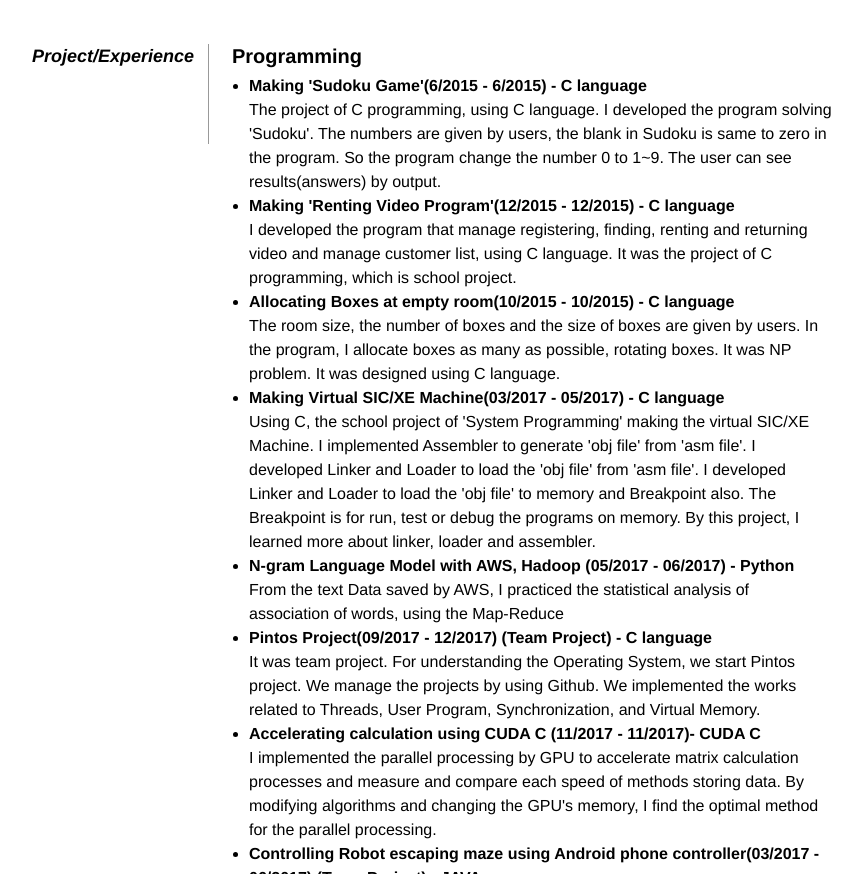
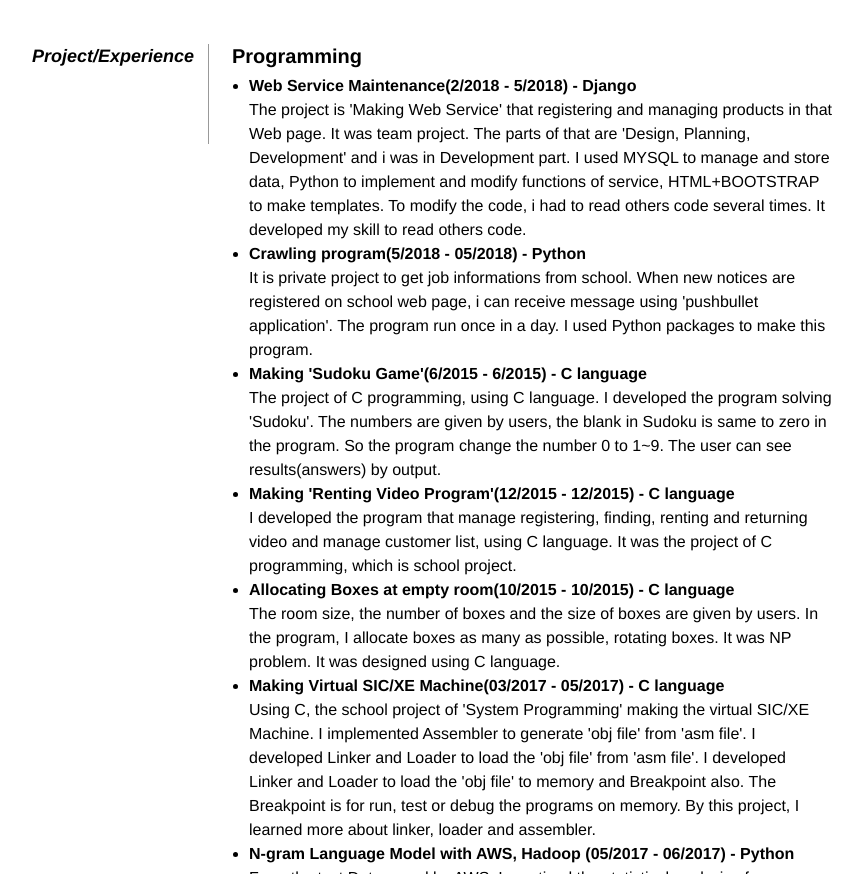
Before and after one commit to micaellajimini/micaellajimini.github.io, a plain HTML site: page index.html in a window 1280 px wide. Shown: the part 857-1731 px from the top of the page, without its empty margins (208-1071 px from the left). Drawn offline with Linux system fonts and the light colour scheme.

Commit message:
new projects

```diff
--- a/index.html
+++ b/index.html
@@ -77,6 +77,12 @@
             <dd>
                 <h2>Programming</h2>
                 <ul>
+                    <li><b>Web Service Maintenance(2/2018 - 5/2018) - Django</b><br/>
+                        The project is 'Making Web Service' that registering and managing products in that Web page. It was team project. The parts of that are 'Design, Planning, Development' and i was in Development part. I used MYSQL to manage and store data, Python to implement and modify functions of service, HTML+BOOTSTRAP to make templates. To modify the code, i had to read others code several times. It developed my skill to read others code.
+                    </li>
+                    <li><b>Crawling program(5/2018 - 05/2018) - Python</b><br/>
+                        It is private project to get job informations from school. When new notices are registered on school web page, i can receive message using 'pushbullet application'. The program run once in a day. I used Python packages to make this program.
+                    </li>
                     <li><b>Making 'Sudoku Game'(6/2015 - 6/2015) - C language</b><br/>
                         The project of C programming, using C language. I developed the program solving 'Sudoku'. The numbers are given by users, the blank in Sudoku is same to zero in the program. So the program change the number 0 to 1~9. The user can see results(answers) by output.
                     </li>
```
